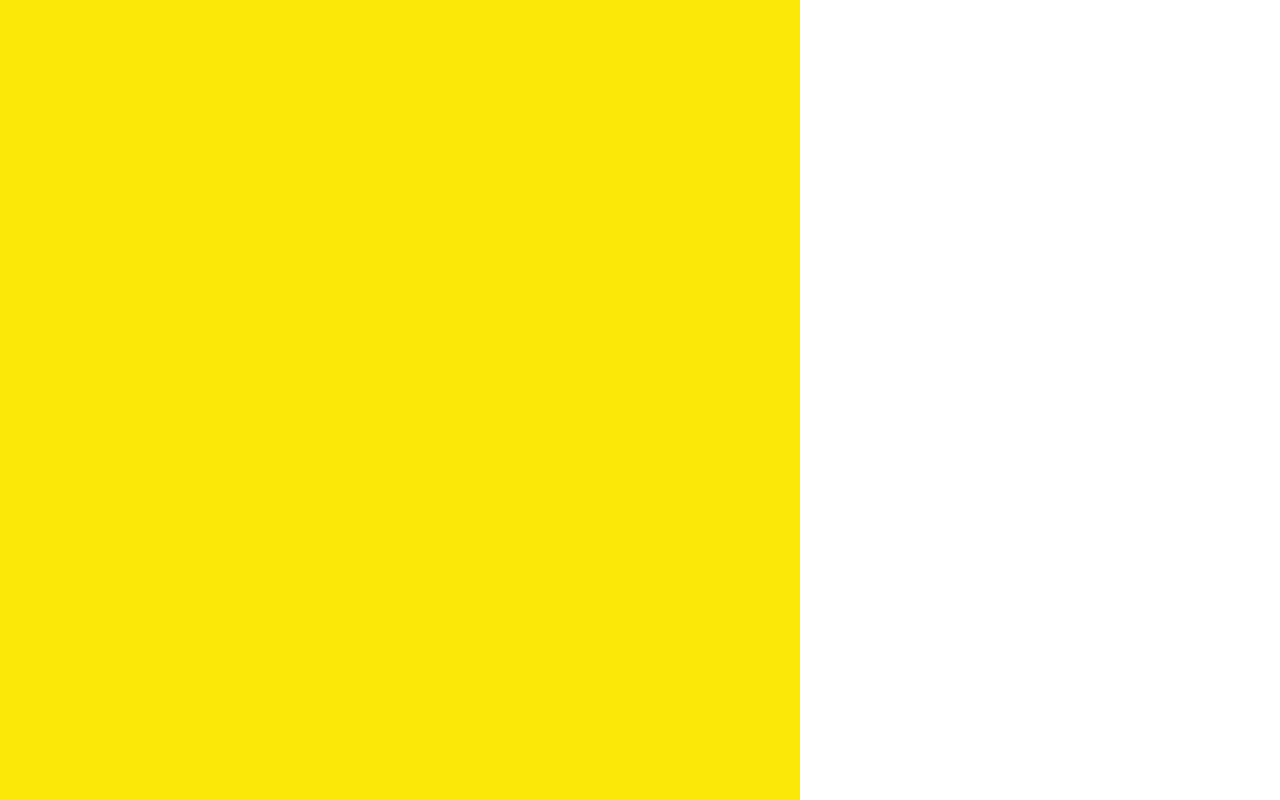
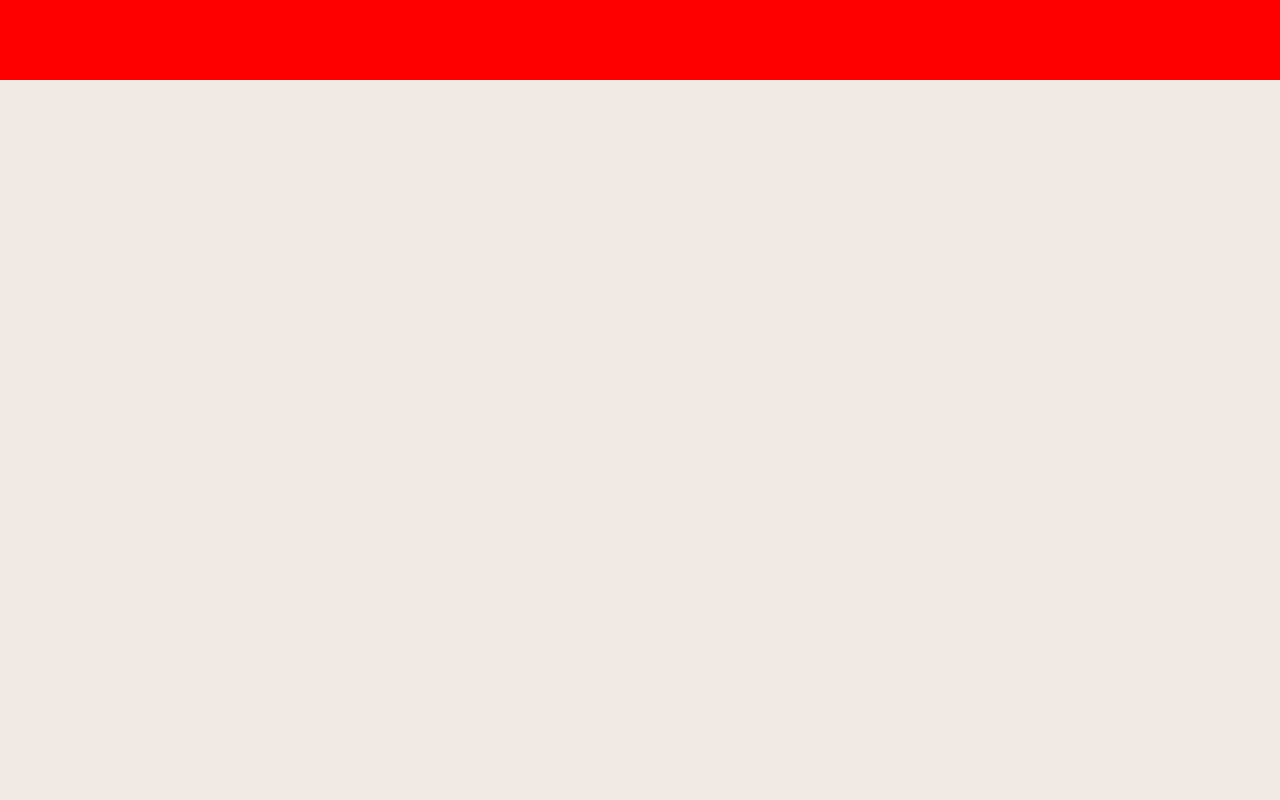
Before and after one commit to abhid-007/Portfolio_Website, a plain HTML site: page index.html in a window 1280 px wide. Drawn offline with Linux system fonts and the light colour scheme.

Commit message:
Second commit

```diff
--- a/index.html
+++ b/index.html
@@ -9,7 +9,9 @@
 <body>
     <div id="main">
         <div id="page1">
+            <nav>
 
+            </nav>
         </div>
     </div>
 
--- a/style.css
+++ b/style.css
@@ -11,10 +11,16 @@ html, body {
 }
 
 #page1{
-    background-color: #fce808;
+    background-color: #EFEAE3;
     height: 100vh;
-    width: 100vh;
+    width: 100%;
     display: flex;
     flex-direction: column;
     align-items: center;
+    position: relative;
 }
+nav{
+    width: 100%;
+    height: 10vh;
+    background-color: red;
+}
```
